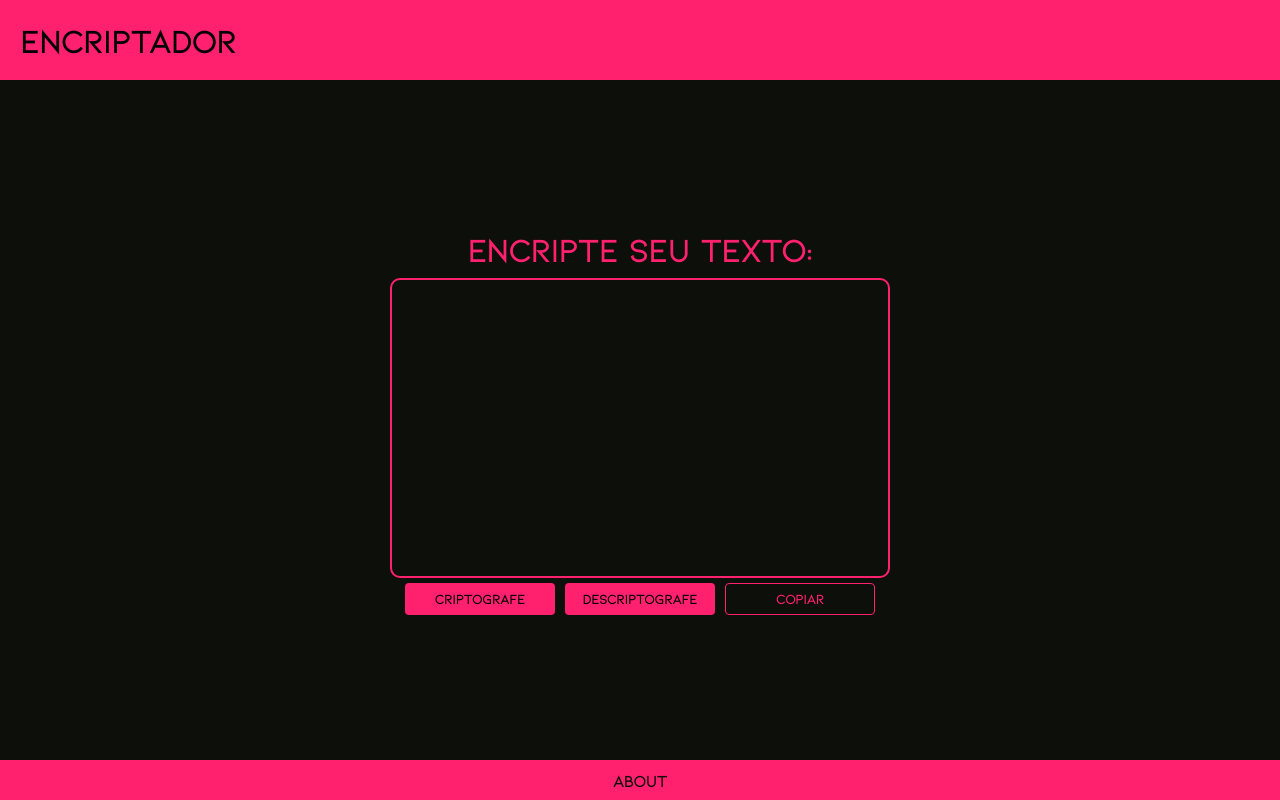
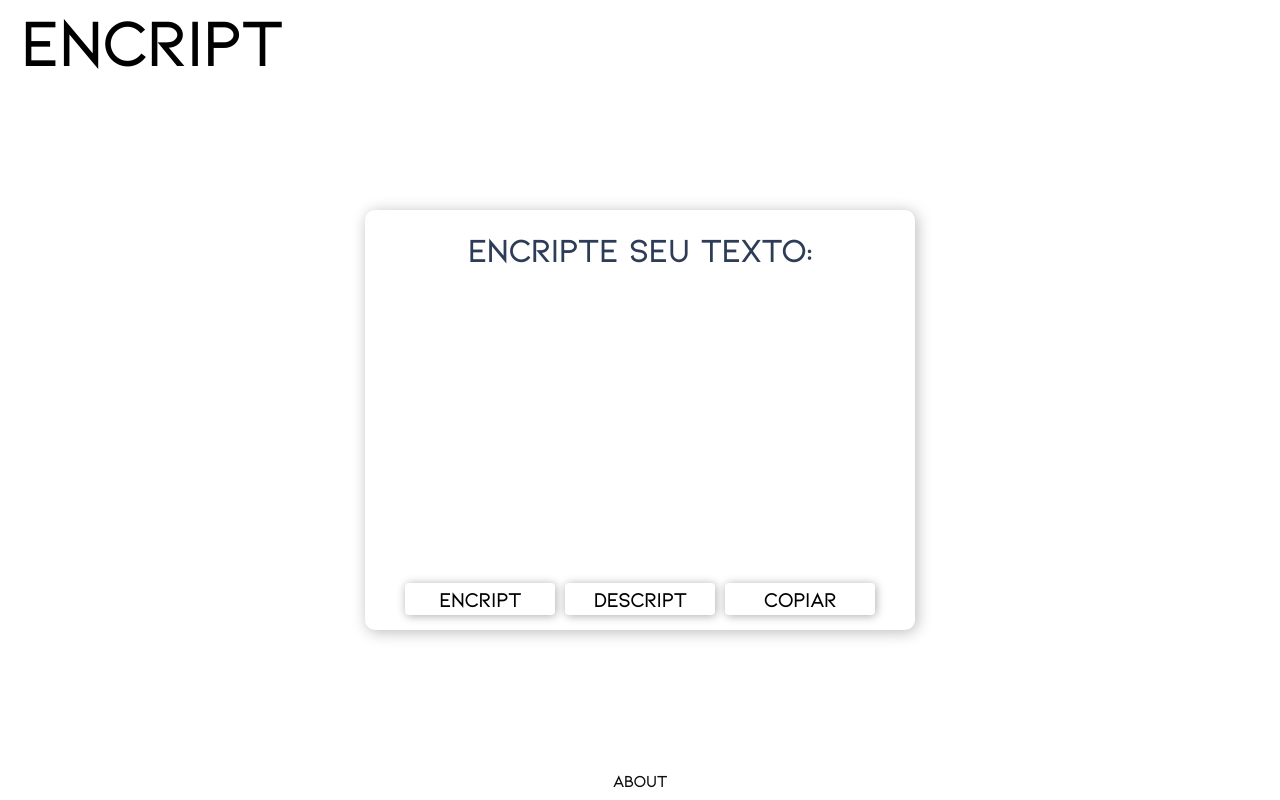
Before and after one commit to pedroviana71/projetoCodificador, a plain HTML site: page index.html in a window 1280 px wide. Drawn offline with Linux system fonts and the light colour scheme.

Commit message:
HTML, CSS e Js finalizados

```diff
--- a/app.js
+++ b/app.js
@@ -44,6 +44,5 @@ descript.addEventListener("click", function descriptografar() {
 
 const copy = document.getElementById('copy')
 copy.addEventListener("click", function copy(){
-    textarea.select();
     navigator.clipboard.writeText(textarea.value);
 })
--- a/index.html
+++ b/index.html
@@ -9,7 +9,7 @@
 </head>
 <body>
     <header>
-        <h1>Encriptador</h1>
+        <h1>Encript</h1>
     </header>
 
 
@@ -22,13 +22,13 @@
                 </div>
                 <div class="btts">
                     <div id="cripto" >
-                        <button class="btn">criptografe</button>
+                        <button class="btn">encript</button>
                     </div>
                     <div id="descript" >
-                        <button class="btn">descriptografe</button>
+                        <button class="btn">descript</button>
                     </div>
                     <div id="copy" >
-                        <button class="copy" >Copiar</button>
+                        <button class="btn" >Copiar</button>
                     </div>
                 </div>
             </div>
--- a/style.css
+++ b/style.css
@@ -10,23 +10,134 @@
     font-weight: 600;
 }
 
+header{
+    display: flex;
+    width: 100%;
+    height: 10vh;
+    align-items: center;
+    justify-content: center;
+    }
+    h1{
+        font-size: 64px;
+    }
+    main{width: auto;
+        display: flex;
+        align-items: center;
+        justify-content: center;
+        background-color: #ffffff3b;
 
-@media (min-width: 768px) {
+    }
+    section{
+        height: 85vh;
+        display: flex;
+        align-items: center;
+        justify-content: center;
+
+
+    }
+
+    footer{
+        display: flex;
+        justify-content: center;
+        align-items: center;
+        width: 100%;
+        height: 5vh;
+        background-color: rgb(255, 255, 255);
+    }
+
+    label{
+        color:#2d3c57;
+        font-size: 16px;
+        margin: 10px;
+    }
+    a{
+        text-decoration: none;
+        color: #0c0f0a;
+    }
+    .encriptador{
+        display: flex;
+        flex-direction: column;
+        align-items: center;
+    }
+
+
+    .textarea{
+        font-size: 20px;
+        resize: none;
+        border: 0px solid #a1a1a1;
+        border-radius: 10px;
+        width: 320px;
+        height: 300px;
+        background-color: #ffffff;
+        color: #0c0050;
+        outline: none;
+        padding: 5px;
+    }
+
+    .caixa{
+        width: 350px;
+        height: 420px;
+        display: flex;
+        align-items: center;
+        justify-content: center;
+        flex-direction: column;
+        background-color: rgb(255, 255, 255);
+        border-radius: 10px;
+        box-shadow: 2px 2px 15px rgba(0, 0, 0, 0.274);
+    }
+    .btts{
+        display: flex;
+    }
+    .btn{
+        border: 0px;
+        border-radius: 4px;
+        background-color: #ffffff;
+        height: 32px;
+        width: 80px;
+        margin: 5px 5px;
+        box-shadow: 1px 1px 10px rgba(0, 0, 0, 0.329);
+        font-size: 16px;
+    }
+    .btn:hover {
+        border: 1px solid rgba(0, 0, 0, 0.178);
+        background-color:rgba(0, 0, 0, 0.055);
+        transition: background 0.2s;
+    }
+    .btn:active{
+        background-color: #06ff3c57;
+
+    }
+    .copy{
+        border: 1px solid #5f5f5f;
+        border-radius: 4px;
+        color: #000000;
+        background-color: rgb(255, 255, 255);
+        height: 32px;
+        width: 150px;
+        margin: 5px 5px;
+
+
+    }
+
+@media (min-width: 680px) {
     header{
     display: flex;
     width: 100%;
     height: 10vh;
-    background-color: #ff206e;
     align-items: center;
+    justify-content: flex-start;
+
     }
     h1{
+        font-size: 64px;
         margin-left: 20px;
     }
     main{
         display: flex;
         align-items: center;
         justify-content: center;
-        background-color: #0c0f0a;
+        background-color: #ffffff3b;
+
     }
     section{
         width: auto;
@@ -43,11 +154,11 @@
         align-items: center;
         width: 100%;
         height: 5vh;
-        background-color: #ff206e;
+        background-color: rgb(255, 255, 255);
     }
 
     label{
-        color:#ff206e;
+        color:#2d3c57;
         font-size: 32px;
         margin: 10px;
     }
@@ -63,23 +174,28 @@
 
 
     .textarea{
-        font-size: 16px;
+        font-size: 20px;
         resize: none;
-        border: 2px solid #ff206e;
+        border: 0px solid #a1a1a1;
         border-radius: 10px;
         width: 500px;
         height: 300px;
-        background-color: #0c0f0a;
-        color: #ff206e;
+        background-color: #ffffff;
+        color: #0c0050;
         outline: none;
-        padding: 3px;
+        padding: 5px;
     }
 
     .caixa{
+        width: 550px;
+        height: 420px;
         display: flex;
         align-items: center;
         justify-content: center;
         flex-direction: column;
+        background-color: rgb(255, 255, 255);
+        border-radius: 10px;
+        box-shadow: 2px 2px 15px rgba(0, 0, 0, 0.274);
     }
     .btts{
         display: flex;
@@ -87,16 +203,27 @@
     .btn{
         border: 0px;
         border-radius: 4px;
-        background-color: #ff206e;
+        background-color: #ffffff;
         height: 32px;
         width: 150px;
         margin: 5px 5px;
+        box-shadow: 1px 1px 10px rgba(0, 0, 0, 0.329);
+        font-size: 20px;
+    }
+    .btn:hover {
+        border: 1px solid rgba(0, 0, 0, 0.178);
+        background-color:rgba(0, 0, 0, 0.055);
+        transition: background 0.2s;
+    }
+    .btn:active{
+        background-color: #06ff3c57;
+
     }
     .copy{
-        border: 1px solid #ff206e;
+        border: 1px solid #5f5f5f;
         border-radius: 4px;
-        color: #ff206e;
-        background-color: #0c0f0a;
+        color: #000000;
+        background-color: rgb(255, 255, 255);
         height: 32px;
         width: 150px;
         margin: 5px 5px;
```
